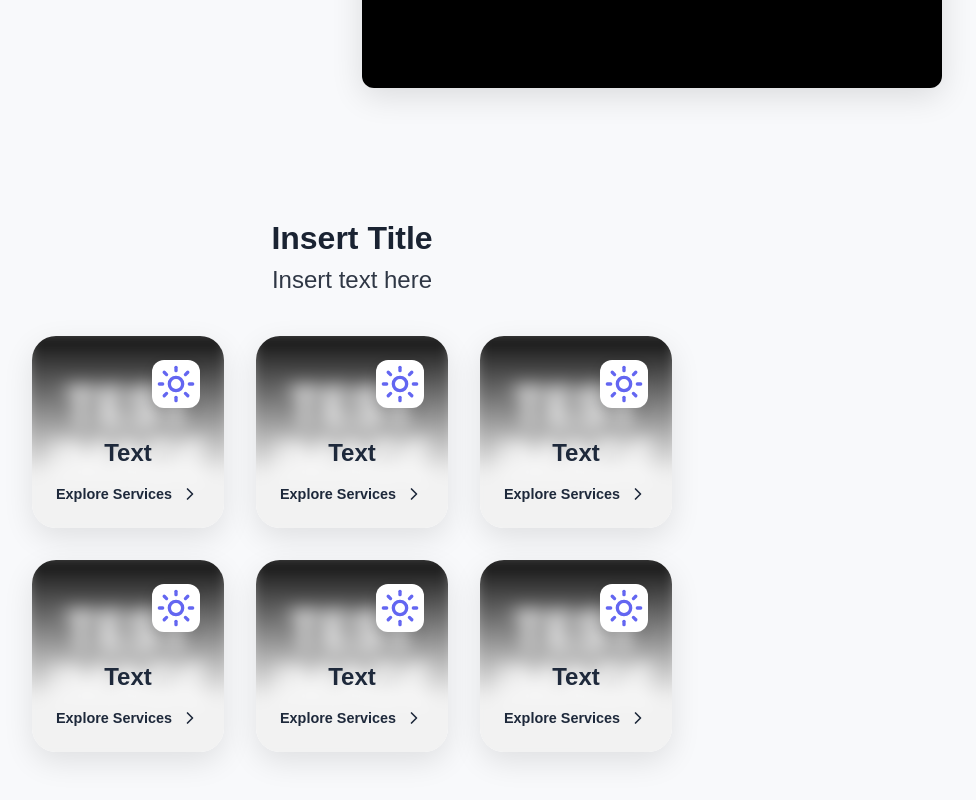
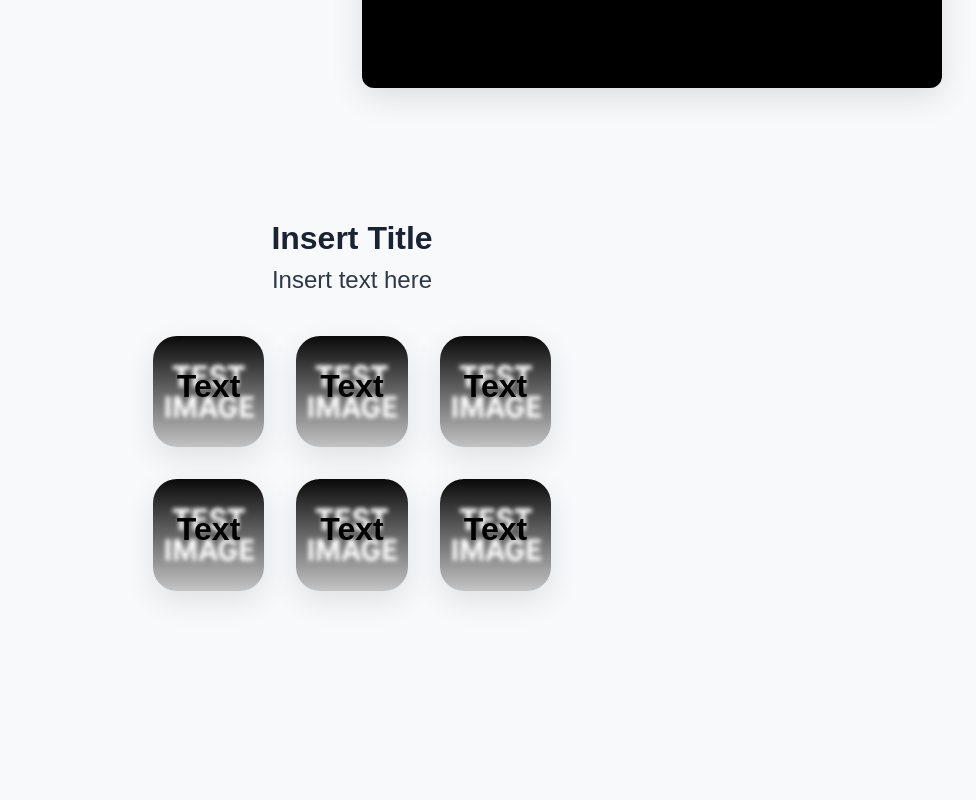
Before and after one commit to nkowanitemwani/besthesdapoolministries, a Next.js app: page / in a window 1280 px wide. Shown: the part 2574-3374 px from the top of the page, without its empty margins (288-1264 px from the left). After the commit the page ends 3247 px from the top, so only its background shows below. Built offline with nearby package versions, Linux system fonts and the light colour scheme.

Commit message:
simpler image card to work with

```diff
--- a/src/app/components/cards/imagecard/imagecard.module.css
+++ b/src/app/components/cards/imagecard/imagecard.module.css
@@ -25,20 +25,8 @@
     bottom: 0;
     background-size: cover;
     background-position: center;
-    filter: blur(8px);
+    filter: blur(2px);
     transform: scale(1.1);
-}
-
-.cardBackground::before {
-    content: '';
-    position: absolute;
-    top: 0;
-    left: 0;
-    right: 0;
-    bottom: 0;
-    background: linear-gradient(135deg, #e0e7ff 0%, #f0f9ff 100%);
-    mix-blend-mode: overlay;
-    opacity: 0.3;
 }
 
 .imageOverlay {
@@ -47,27 +35,9 @@
     left: 0;
     right: 0;
     bottom: 0;
-    background: linear-gradient(to bottom, transparent 0%, rgba(255, 255, 255, 0.95) 70%);
+    background: linear-gradient(to bottom, transparent 0%, rgba(255, 255, 255, 0.80) 100%);
 }
 
-.iconWrapper {
-    position: absolute;
-    top: 1.5rem;
-    right: 1.5rem;
-    z-index: 2;
-}
-
-.icon {
-    width: 48px;
-    height: 48px;
-    border-radius: 12px;
-    display: flex;
-    align-items: center;
-    justify-content: center;
-    background: white;
-    box-shadow: 0 4px 12px rgba(0, 0, 0, 0.1);
-    color: #6366f1;
-}
 
 .content {
     position: relative;
@@ -77,49 +47,12 @@
 }
 
 .title {
-    font-size: 1.5rem;
+    font-size: 2rem;
     font-weight: 700;
-    color: #1e293b;
+    color: black;
     margin-bottom: 1rem;
     line-height: 1.3;
-}
-
-.exploreButton {
-    display: flex;
-    align-items: center;
-    gap: 0.5rem;
-    background: transparent;
-    border: none;
-    color: #1e293b;
-    font-size: 0.9rem;
-    font-weight: 600;
-    cursor: pointer;
-    padding: 0;
-    transition: gap 0.3s ease;
-    font-family: inherit;
-}
-
-.card:hover .exploreButton {
-    gap: 0.75rem;
-}
-
-.exploreButton span {
-    position: relative;
-}
-
-.exploreButton span::after {
-    content: '';
-    position: absolute;
-    bottom: -2px;
-    left: 0;
-    width: 0;
-    height: 2px;
-    background: #3b82f6;
-    transition: width 0.3s ease;
-}
-
-.card:hover .exploreButton span::after {
-    width: 100%;
+    text-align: start;
 }
 
 @media (max-width: 640px) {
@@ -127,8 +60,4 @@
         font-size: 1.25rem;
     }
 
-    .icon {
-        width: 40px;
-        height: 40px;
-    }
 }
--- a/src/app/components/cards/imagecard/index.js
+++ b/src/app/components/cards/imagecard/index.js
@@ -3,7 +3,7 @@ import styles from "./imagecard.module.css";
 import { ChevronRight } from "lucide-react";
 
 
-export default function ImageCard({ icon: Icon, title, image }) {
+export default function ImageCard({title, image }) {
   return (
     <div className={styles.card}>
       <div
@@ -13,20 +13,8 @@ export default function ImageCard({ icon: Icon, title, image }) {
         <div className={styles.imageOverlay}></div>
       </div>
 
-      {Icon && (
-        <div className={styles.iconWrapper}>
-          <div className={styles.icon}>
-            <Icon size={40} />
-          </div>
-        </div>
-      )}
-
       <div className={styles.content}>
         <h2 className={styles.title}>{title}</h2>
-        <button className={styles.exploreButton}>
-          <span>Explore Services</span>
-          <ChevronRight size={20} />
-        </button>
       </div>
     </div>
   );
```
